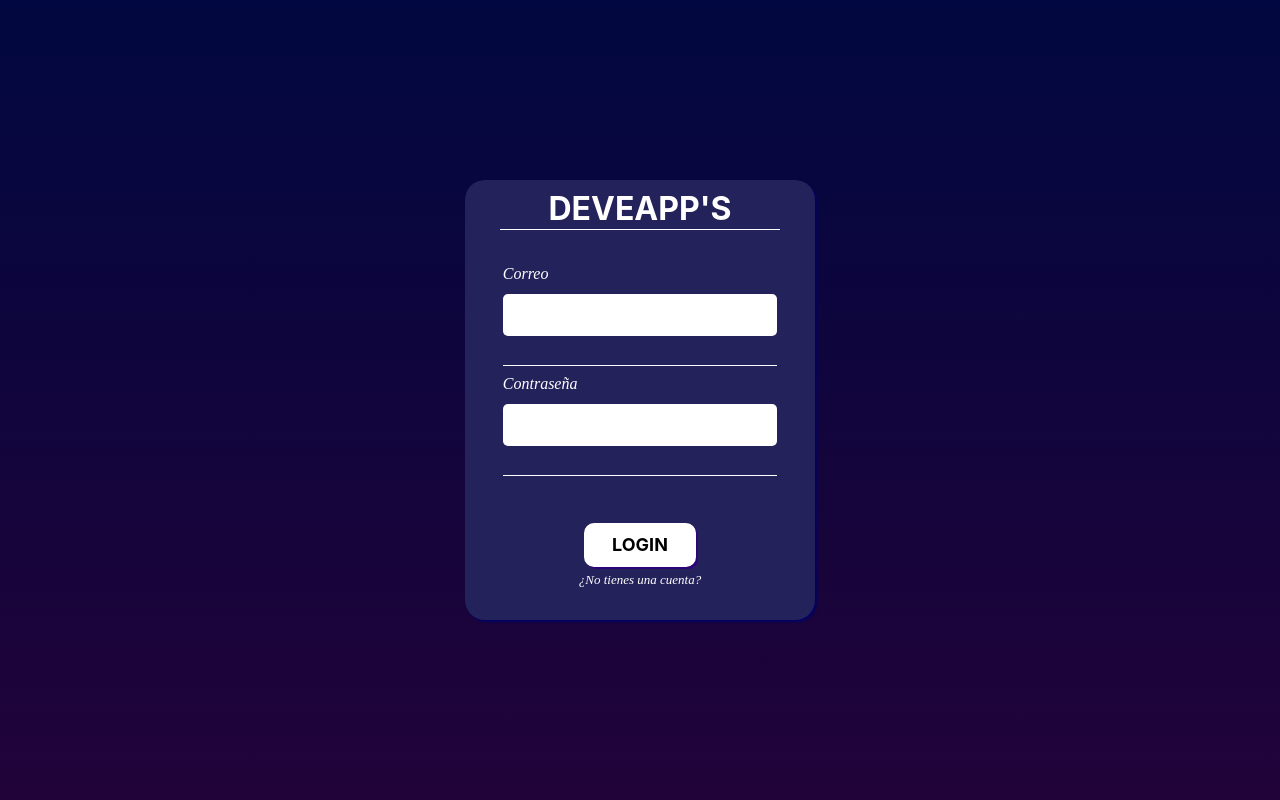
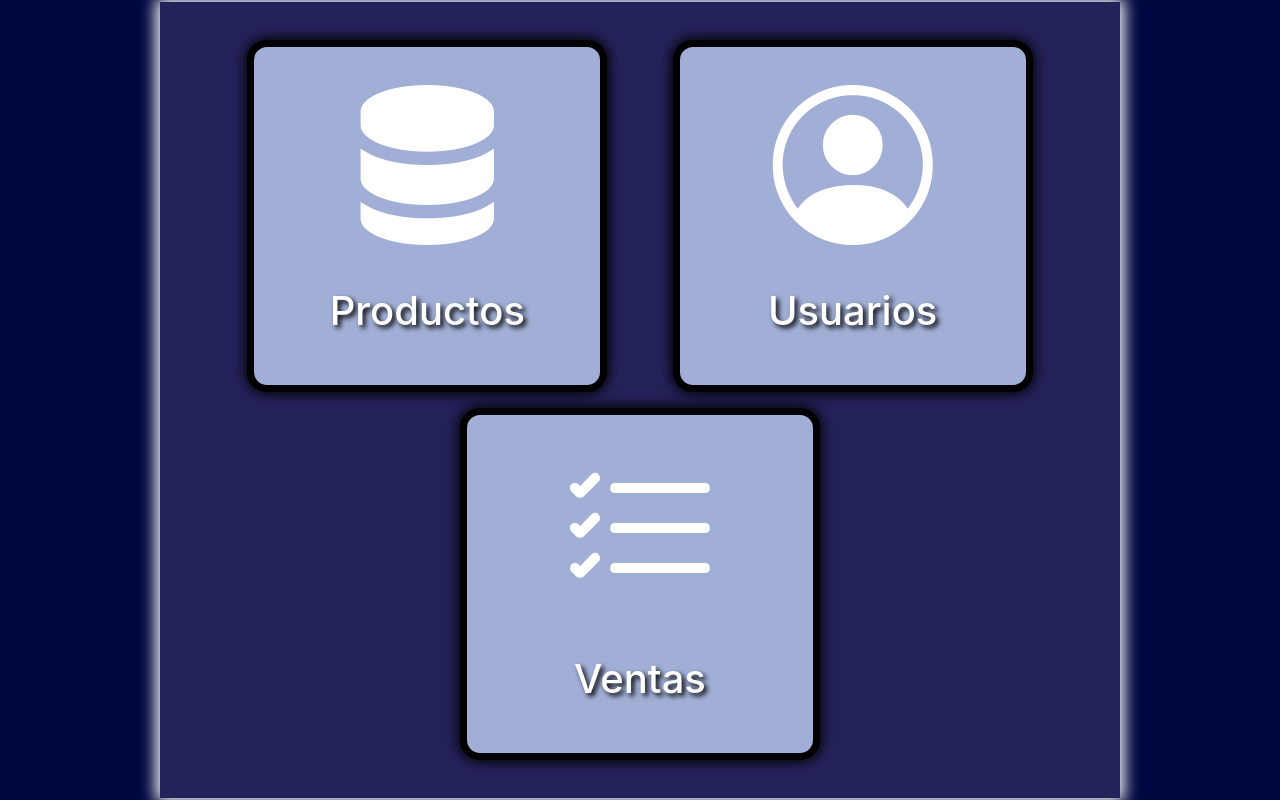
Before and after one commit to Alexcastr/deveApps, a React (Create React App) app: page /goto in a window 1280 px wide. Built offline with nearby package versions, Linux system fonts and the light colour scheme.

Commit message:
Pagina de redireccionamiento para admins

```diff
--- a/src/App.jsx
+++ b/src/App.jsx
@@ -1,18 +1,22 @@
+import { BrowserRouter as Router, Switch, Route } from "react-router-dom";
 import Sales from "pages/Sales";
+import Redirect from "pages/Redirect";
 import Login from "pages/Login";
 import Users from "pages/Users";
 import Products from "pages/Products";
-import { BrowserRouter as Router, Switch, Route } from "react-router-dom";
 import "Styles/App.css";
 import "Styles/Header.css";
 import "Styles/navButtons.css";
-import "Styles/Body.css"
+import "Styles/Body.css";
 
 function App() {
   return (
     <div className="App">
       <Router>
         <Switch>
+          <Route path="/goto">
+            <Redirect />
+          </Route>
           <Route path="/ventas">
             <Sales />
           </Route>
--- a/src/Styles/Body.css
+++ b/src/Styles/Body.css
@@ -1,6 +1,7 @@
+html,
 body {
+  height: 100%;
   background-color: #010740;
-
 }
 
 body .center-content {
@@ -22,7 +23,7 @@ body table {
   width: 98%;
 }
 
-select{
+select {
   border-radius: 5px;
   background-color: #fff;
   text-align: center;
@@ -30,13 +31,76 @@ select{
   color: white;
 }
 
-select:hover{
+select:hover {
   cursor: pointer;
 }
 
-select:focus{
+select:focus {
   border-color: #aaa;
   box-shadow: 0 0 1px 3px rgba(186, 193, 201, 0.7);
-    color:white;
+  color: white;
   outline: none;
 }
+
+.mainRedirect {
+  align-items: center;
+  display: flex;
+  justify-content: center;
+  height: 100vh;
+  width: 100%;
+}
+
+.redirectContainer {
+  width: 75%;
+  padding: 30px;
+  flex-wrap: wrap;
+  display: flex;
+  flex-direction: row;
+  justify-content: space-evenly;
+  background-color: #24225a;
+  box-shadow: 0px 0px 15px 4px white;
+}
+
+.gotoContainer {
+  display: flex;
+  flex-direction: column;
+  justify-content: center;
+  align-items: center;
+  background-color: #a1afd6;
+  height: fit-content;
+  margin: 8px;
+  width: 40%;
+  box-shadow: 0px 0px 13px 2px black;
+  border-radius: 20px;
+  border: 7px solid black;
+}
+
+.gotoContainer:hover {
+  transform: none;
+}
+
+.redirectButton {
+  display: flex;
+  flex-direction: column;
+  text-align: center;
+}
+
+.redirectButton > h1 {
+  color: white;
+  margin-bottom: 50px;
+  text-shadow: 3px 3px 5px black;
+}
+
+.redirectButton:hover {
+  transform: scale(1.1);
+  transition: all 0.3s ease-in-out;
+  text-decoration: none;
+}
+.redirectButton:hover > .redirectIcon {
+  color: orangered;
+}
+
+.redirectIcon {
+  font-size: 10em;
+  color: white;
+}
--- a/src/pages/Login.jsx
+++ b/src/pages/Login.jsx
@@ -37,7 +37,7 @@ const Login = () => {
               </div>
             </div>
             <div className="buttonField">
-              <Link to="/usuarios" className="loginButton">
+              <Link to="/goto" className="loginButton">
               <button type="submit">
                 LOGIN
               </button>
--- /dev/null
+++ b/src/pages/Redirect.jsx
@@ -0,0 +1,29 @@
+import { Link } from "react-router-dom";
+const Redirect = () => {
+  return (
+    <div className="mainRedirect">
+      <div className="redirectContainer">
+        <div className="gotoContainer">
+          <Link to="/productos" className="redirectButton">
+            <i class="bi bi-server redirectIcon"></i>
+            <h1 className="redirectTitle">Productos</h1>
+          </Link>
+        </div>
+        <div className="gotoContainer">
+          <Link to="/usuarios" className="redirectButton">
+            <i class="bi bi-person-circle redirectIcon"></i>
+            <h1 className="redirectTitle">Usuarios</h1>
+          </Link>
+        </div>
+        <div className="gotoContainer">
+          <Link to="/ventas" className="redirectButton">
+            <i class="bi bi-list-check redirectIcon"></i>
+            <h1 className="redirectTitle">Ventas</h1>
+          </Link>
+        </div>
+      </div>
+    </div>
+  );
+};
+
+export default Redirect;
```
Also changed, not shown: src/pages/Sales.jsx (+8 -9 lines). Lines whose indentation alone changed are shown as unchanged.
